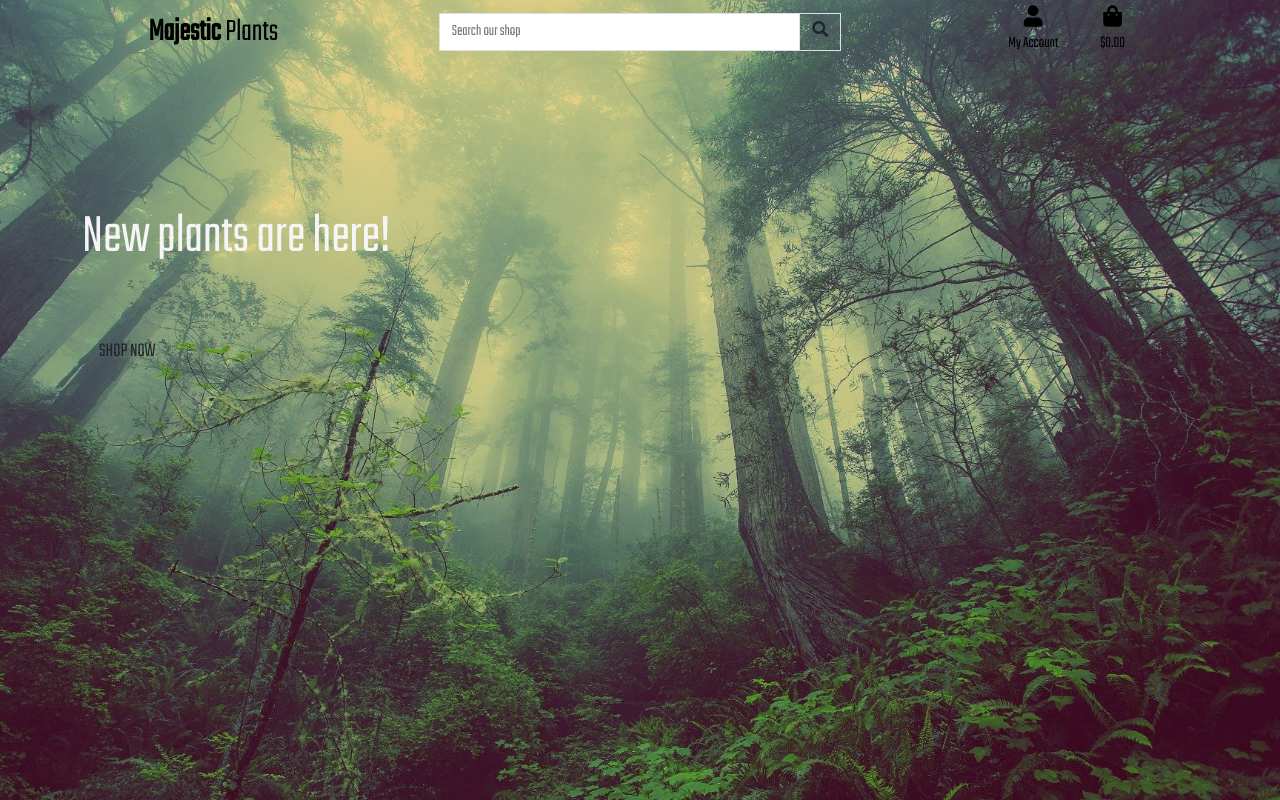
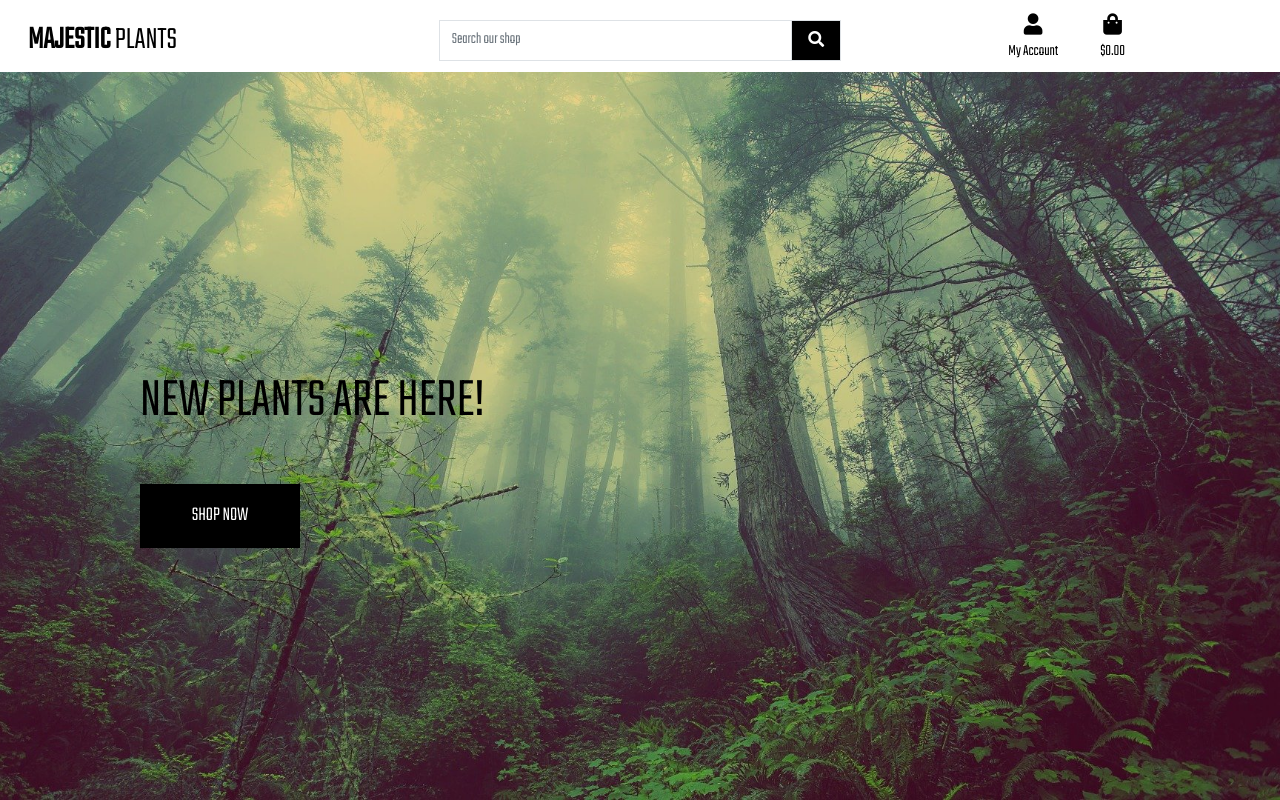
Before and after one commit to Luka-pp/Milestone-Projet-4, a Django app: page / in a window 1280 px wide. Run offline with Django 3.2, Linux system fonts and the light colour scheme; some libraries are stand-ins or nearby versions.

Commit message:
homepage completed together with css

```diff
--- a/Milestone_Project_4/settings.py
+++ b/Milestone_Project_4/settings.py
@@ -140,6 +140,9 @@ USE_TZ = True
 
 STATIC_URL = '/static/'
 STATICFILES_DIRS = (os.path.join(BASE_DIR, 'static'),)
+
+MEDIA_URL = '/media/'
+MEDIA_ROOT = os.path.join(BASE_DIR, 'media')
 # Default primary key field type
 # https://docs.djangoproject.com/en/3.2/ref/settings/#default-auto-field
 
--- a/home/templates/home/index.html
+++ b/home/templates/home/index.html
@@ -13,12 +13,12 @@
     <div class="container h-100">
         <div class="row h-100">
             <div class="col-7 col-md-6 my-auto">
-                <h1 class="display-4 logo font text black">
+                <h1 class="display-4 logo-font text-black">
                     New plants are here!
                 </h1>
                 <div class="my-5">
                     <h4>
-                        <a href="" class="btn btn-lg rounded-0 text-uppercase py-3">Shop Now</a>
+                        <a href="" class="shop-now-button btn btn-lg rounded-0 text-uppercase py-3">Shop Now</a>
                     </h4>
                 </div>
             </div>
--- a/static/css/base.css
+++ b/static/css/base.css
@@ -8,10 +8,78 @@ body {
   background: url("/media/background_image.jpg") no-repeat center center fixed;
   background-size: cover;
   height: calc(100vh - 164px);
-  color: whitesmoke;
+  color: black;
   font-family: 'Teko', sans-serif;
 }
 
+/* from Bulma */
+.icon {
+  align-items: center;
+  display: inline-flex;
+  justify-content: center;
+  height: 1.5rem;
+  width: 1.5rem;
+}
+.logo-font{
+  text-transform: uppercase;
+}
+
+.main-logo-link {
+  width: fit-content;
+}
+
+.shop-now-button {
+  background: black;
+  color: white;
+  min-width: 160px;
+}
+
+.btn-black{
+  background: black;
+  color: white;
+}
+
+.shop-now-button:hover,
+.shop-now-button:active,
+.shop-now-button:focus,
+.btn-black:hover,
+.btn-black:active,
+.btn-black:focus{
+  background: black;
+  color: white;
+}
+
+.text-black{
+  color: black;
+}
+
+.border-black{
+  border: 1px solid black;
+}
+
+/* -------------------------------- Media Queries */
+
+/* Slightly larger container on xl screens */
+@media (min-width: 1200px) {
+  .container {
+    max-width: 80%;
+  }
+}
+
+/* fixed top navbar only on medium and up */
+@media (min-width: 992px) {
+    .fixed-top-desktop-only {
+        position: fixed;
+        top: 0;
+        right: 0;
+        left: 0;
+        z-index: 1030;
+    }
+
+    .header-container {
+        padding-top: 164px;
+    }
+}
 
 
 
--- a/templates/base.html
+++ b/templates/base.html
@@ -45,7 +45,7 @@
 </head>
 <body>
 <header class="container-fluid fixed-top">
-    <div class="row">
+    <div id="topnav" class="row bg-white pt-lg-2 d-none d-lg-flex">
         <div class="col-12 col-lg-4 my-auto py-1 py-lg-0 text-center text-lg-left">
             <a href="{% url 'home' %}" class="nav-link main-logo-link">
                 <h2 class="logo-font text-black my-0"><strong>Majestic</strong> Plants</h2>
```
